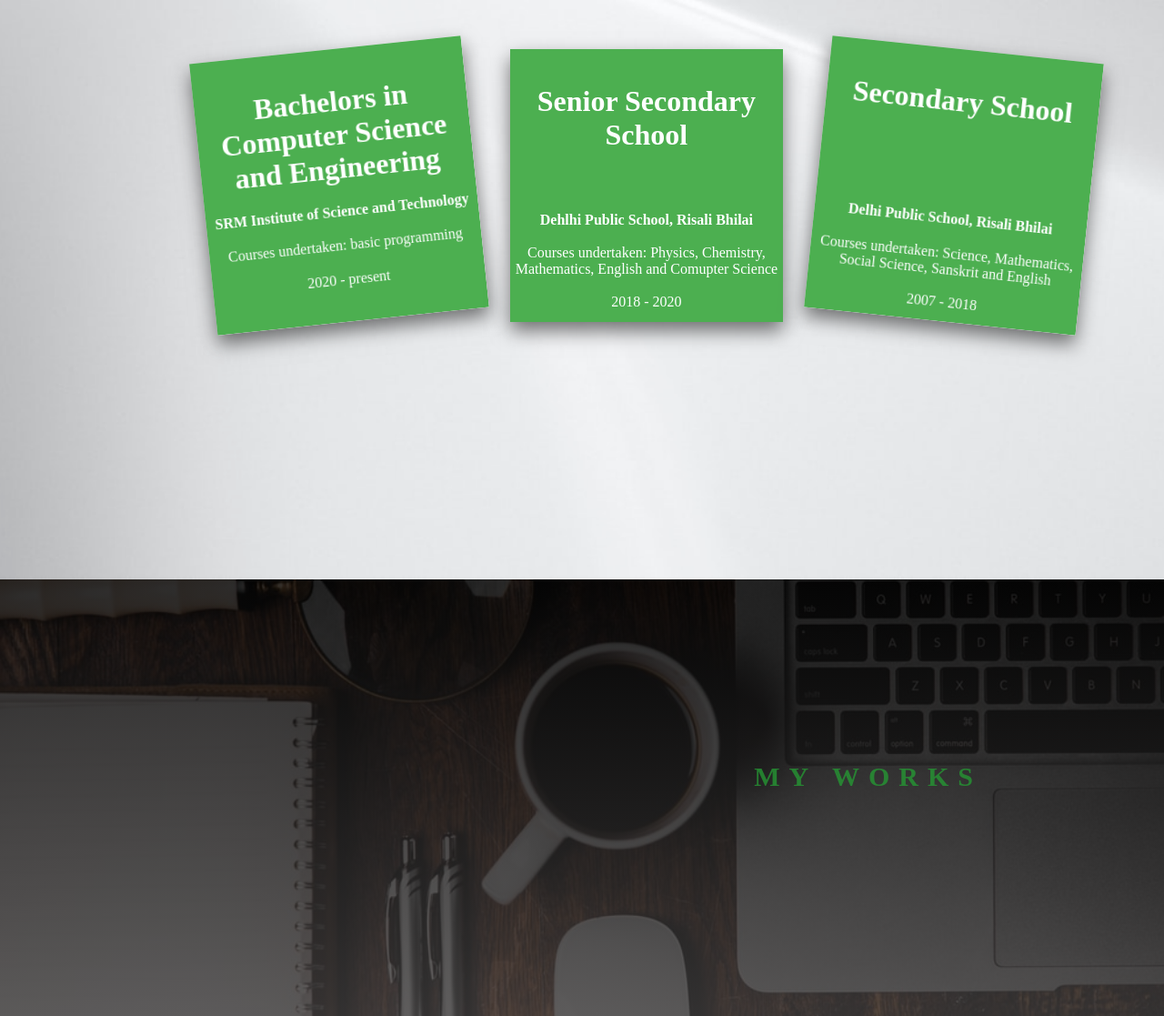
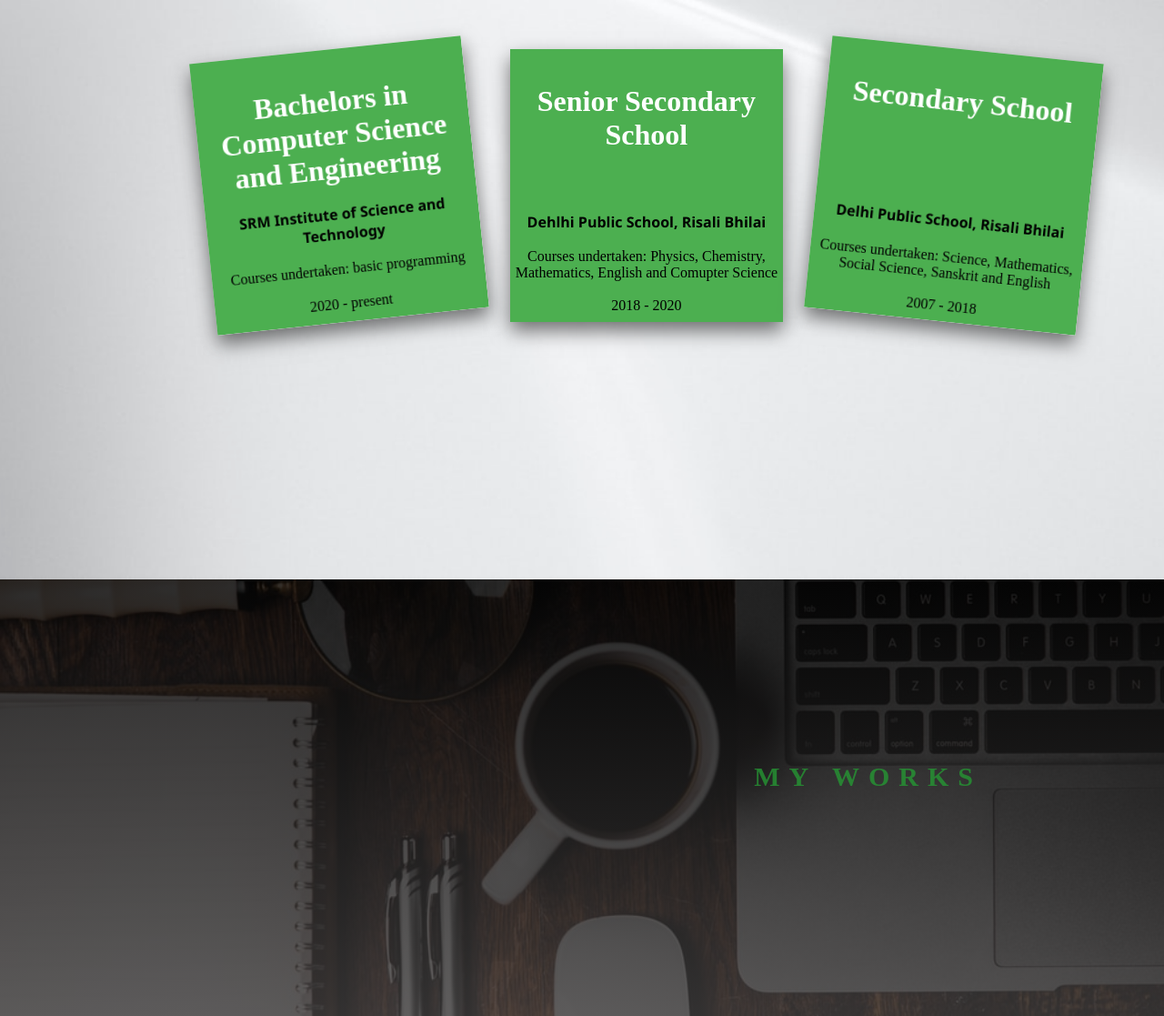
Before and after one commit to HarashnabinRoy/personalportfolio, a plain HTML site: page index.html in a window 1280 px wide. Shown: the part 3763-4880 px from the top of the page at 91% size. Drawn offline with Linux system fonts and the light colour scheme.

Commit message:
Update index.html
Changed "my projects" pieces of information
flip-cards design changed

```diff
--- a/index.html
+++ b/index.html
@@ -198,9 +198,9 @@
                         <div class="flip-card-inner">
                             <div class="flip-card-front">
                                 <h1>Bachelors in Computer Science and Engineering</h1>
-                                <p><b>SRM Institute of Science and Technology</b></p>
-                                <p>Courses undertaken: basic programming</p>
-                                <p>2020 - present</p>
+                                <p style=" color: #000000; font-family: 'Segoe UI', Tahoma, Geneva, Verdana, sans-serif;"><b>SRM Institute of Science and Technology</b></p>
+                                <p style=" color: #000000;">Courses undertaken: basic programming</p>
+                                <p style=" color: #000000;">2020 - present</p>
                             </div>
                             <div class="flip-card-back">
                                 <img src="./Images/srm.jpg" alt="SRM" style="width: 300px;height: 300px;">
@@ -213,9 +213,9 @@
                         <div class="flip-card-inner">
                             <div class="flip-card-front">
                                 <h1>Senior Secondary School</h1>
-                                <p style="margin-top: 22%;"><b>Dehlhi Public School, Risali Bhilai</b></p>
-                                <p style="margin-top: 6%;">Courses undertaken: Physics, Chemistry, Mathematics, English and Comupter Science</p>
-                                <p style="margin-top: 6%;">2018 - 2020</p>
+                                <p style="margin-top: 22%; color: #000000; font-family: 'Segoe UI', Tahoma, Geneva, Verdana, sans-serif;"><b>Dehlhi Public School, Risali Bhilai</b></p>
+                                <p style="margin-top: 6%; color: #000000;">Courses undertaken: Physics, Chemistry, Mathematics, English and Comupter Science</p>
+                                <p style="margin-top: 6%; color: #000000;">2018 - 2020</p>
                             </div>
                             <div class="flip-card-back">
                                 <img src="./Images/school.png" alt="SRM" style="width: 300px;height: 300px;">
@@ -230,9 +230,9 @@
                         <div class="flip-card-inner">
                             <div class="flip-card-front">
                                 <h1>Secondary School</h1>
-                                <p style="margin-top: 34%;"><b>Delhi Public School, Risali Bhilai</b></p>
-                                <p style="margin-top: 6.5%;">Courses undertaken: Science, Mathematics, Social Science, Sanskrit and English</p>
-                                <p style="margin-top: 6%;">2007 - 2018</p>
+                                <p style="margin-top: 34%; color: #000000; font-family: 'Segoe UI', Tahoma, Geneva, Verdana, sans-serif;"><b>Delhi Public School, Risali Bhilai</b></p>
+                                <p style="margin-top: 6.5%; color: #000000;">Courses undertaken: Science, Mathematics, Social Science, Sanskrit and English</p>
+                                <p style="margin-top: 6%; color: #000000;">2007 - 2018</p>
                             </div>
                             <div class="flip-card-back">
                                 <img src="./Images/school.png" alt="SRM" style="width: 300px;height: 300px;">
@@ -274,17 +274,19 @@
                         <img src="./Images/discordserversme.png" alt="Discordserver.me" class="projects-image" style="width: 100%;" class="show-on-scroll">
                         </a>
                         <div class="middle">
-                            <div class="projects-text">discordservers.me</div>
+                            <div class="projects-text">discordservers.me
+                                <br><br>
+                                <p class="myworksp"> Major project with colleagues for
+                                listing Discord Servers.
+                                <br>
+                                Helped in Developing Front End and major designing including it's UI.
+                                <br>
+                                Currently 3th biggest Listing Website.
+                                </p>
                         </div>
                     </div>
                 </div>
-
-                <div class="column"><p style="color: rgba(255, 255, 255, 0);">empty for alignment</p></div>
-                <div class="column">
-
-                        <p class="myworksp" style="margin-top: 100px;" >Major Project with colleagues.</p>
                 </div>
-
 
             </div>
 
@@ -295,7 +297,12 @@
                     <div class="container-projects">
                         <img src="./Images/librarymanagement.png" alt="Discordserver.me" class="projects-image" style="width: 100%;" class="show-on-scroll">
                         <div class="middle">
-                            <div class="projects-text">Library Management System</div>
+                            <div class="projects-text">Library Management System
+                                <br><br>
+                                <p class="myworksp"> Major project with classmates.
+                                    <br>Used to maintain library database
+                                </p>
+                            </div>
                         </div>
                     </div>
                 </div>
```
